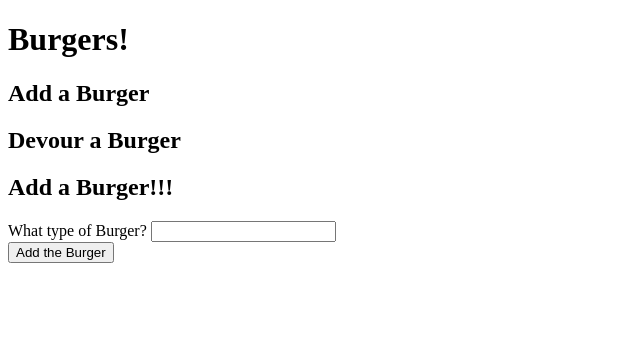
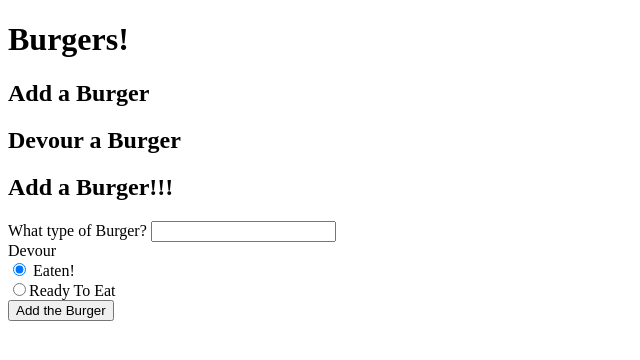
Before and after one commit to ClaireBohlen/foodLogger, a Node server app: page / in a window 1280 px wide. Shown: the top 360 px of the page, without its empty margins (0-640 px from the left). Run offline with Node 20, Linux system fonts and the light colour scheme; data that the repository does not hold is empty; some libraries are stand-ins or nearby versions.

Commit message:
fixing broken code

```diff
--- a/controllers/burgers_controller.js
+++ b/controllers/burgers_controller.js
@@ -1,35 +1,35 @@
-const express = require("express");
+var express = require("express");
 
-const router = express.Router();
+var router = express.Router();
 
 // Import the model (cat.js) to use its database functions.
 //
-const burger = require("../models/burger.js");
+var burger = require("../models/burger.js");
 
 //GET METHOD
-router.get("/", function(req, resp){
+router.get("/", function(req, res){
     burger.all(function(data){
         var barsObj = {
             burgers: data
         };
         console.log(barsObj);
-        resp.render("index", barsObj);
+        res.render("index", barsObj);
     });
 });
 
 //POST METHOD
-router.put("/api/burgers", function(req, resp){
+router.put("/api/burgers", function(req, res){
     burger.create([
-        "burger-name"
+        "name", "devour"
     ], [
-        req.body.name
+        req.body.name, req.body.devour
     ],
     function(result){
-        resp.json({ id: result.insertID});
+        res.json({ id: result.insertID});
     });
 });
 
-router.put("/api/burgers/:id", function(req, resp) {
+router.put("/api/burgers/:id", function(req, res) {
     var condition = "id = " + req.params.id;
 
     console.log("condition", condition);
@@ -39,13 +39,11 @@ router.put("/api/burgers/:id", function(req, resp) {
     }, condition, function(result) {
       if (result.changedRows == 0) {
         // If no rows were changed, then the ID must not exist, so 404
-        return resp.status(404).end();
+        return res.status(404).end();
       } else {
-        resp.status(200).end();
+        res.status(200).end();
       }
     });
-  });
-
-
+});
 
 module.exports = router;
--- a/views/index.handlebars
+++ b/views/index.handlebars
@@ -28,9 +28,17 @@
 <h2> Add a Burger!!!</h2>
 <form class="create-burger-form">
     <div>
-        <label for="burg"> What type of Burger?</label>
-        <input type="text" name = "devour" id="burger-input" name="burger-name">
+        <label for="ca"> What type of Burger?</label>
+        <input type="text" name = "devour" id="ca" name="name">
     </div>
+    <div class="form-group">
+    <label for="devour">Devour</label><br>
+    <input type="radio" name="devour" value="1" checked> Eaten!<br>
+    <input type="radio" name="devour" value="0">Ready To Eat
+  </div>
+
+
+
     <button type="submit">Add the Burger</button>
 
 </form>
--- a/views/layouts/main.handlebars
+++ b/views/layouts/main.handlebars
@@ -2,10 +2,11 @@
 <html lang="en">
 <head>
     <meta charset="UTF-8">
-        <link rel="stylesheet" href="/homework/foodLogger/public/assets/css/burger_style.css"/>
+        {{!-- <link rel="stylesheet" href="/homework/foodLogger/public/assets/css/burger_style.css"/> --}}
     <meta name="viewport" content="width=device-width, initial-scale=1.0">
     <title>Burger Fun!</title>
-    <script src="/homework/foodLogger/assets/burgers.js"></script>
+    <script src="https://code.jquery.com/jquery.js"></script>
+    <script src="/homework/foodLogger/public/assets/js/burgers.js"></script>
 </head>
 <body>
     {{{ body }}}
--- a/views/partials/burgers/burger-block.handlebars
+++ b/views/partials/burgers/burger-block.handlebars
@@ -1,7 +1,7 @@
 <li>
 {{burger-name}}
 
-<button class="change-to-devour" data-id="{{id}}" data-eat="{{eaten}}">
+<button class="change-to-devour" data-id="{{id}}" data-newDevour="{{eaten}}">
     {{#if eaten}}DEVOUR TIME!{{else}}YUM BURGER TIME{{/if}}
 
 </button>
```
Also changed, not shown: public/assets/js/burgers.js (renamed from public/js/burgers.js).
